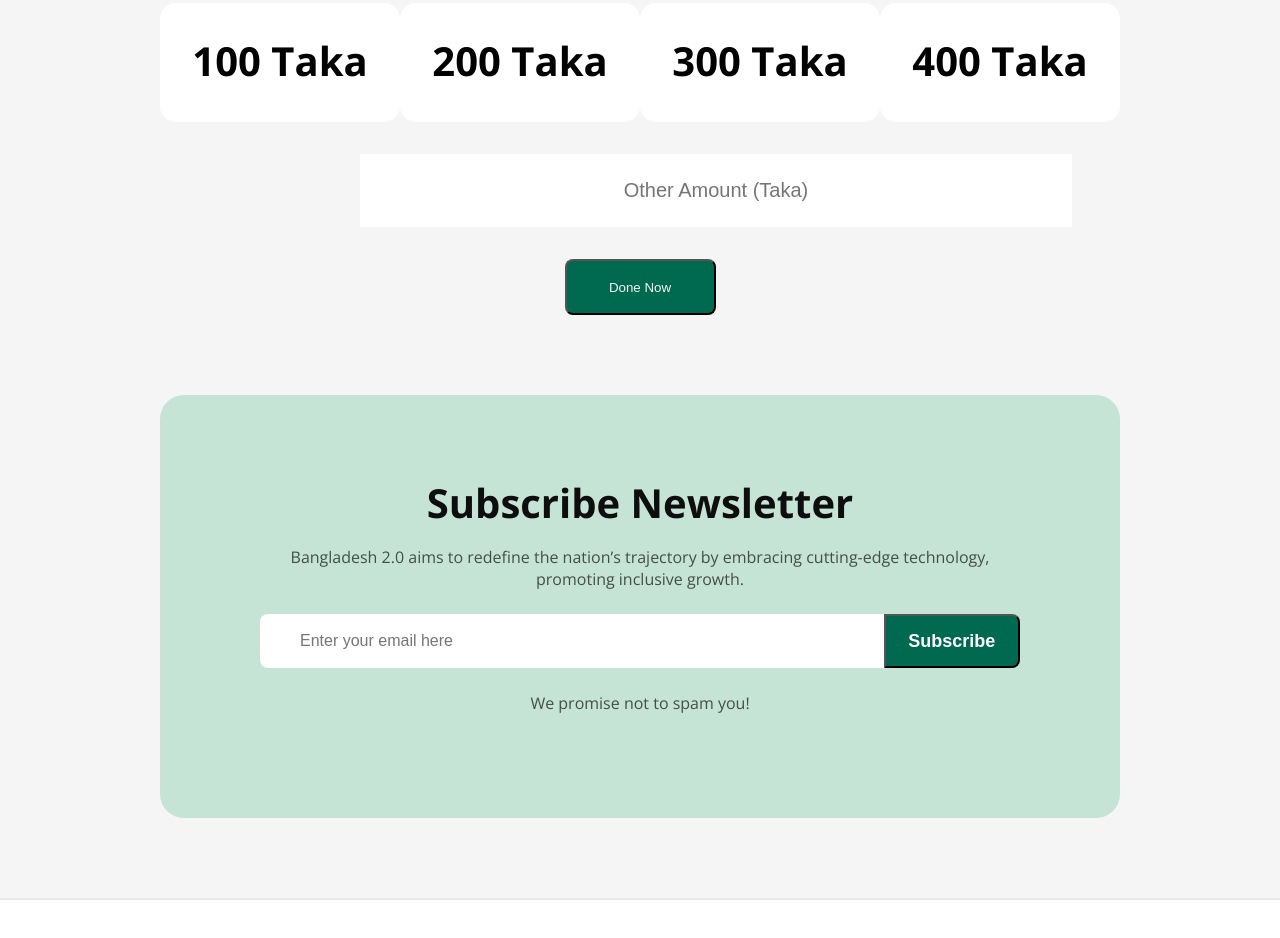
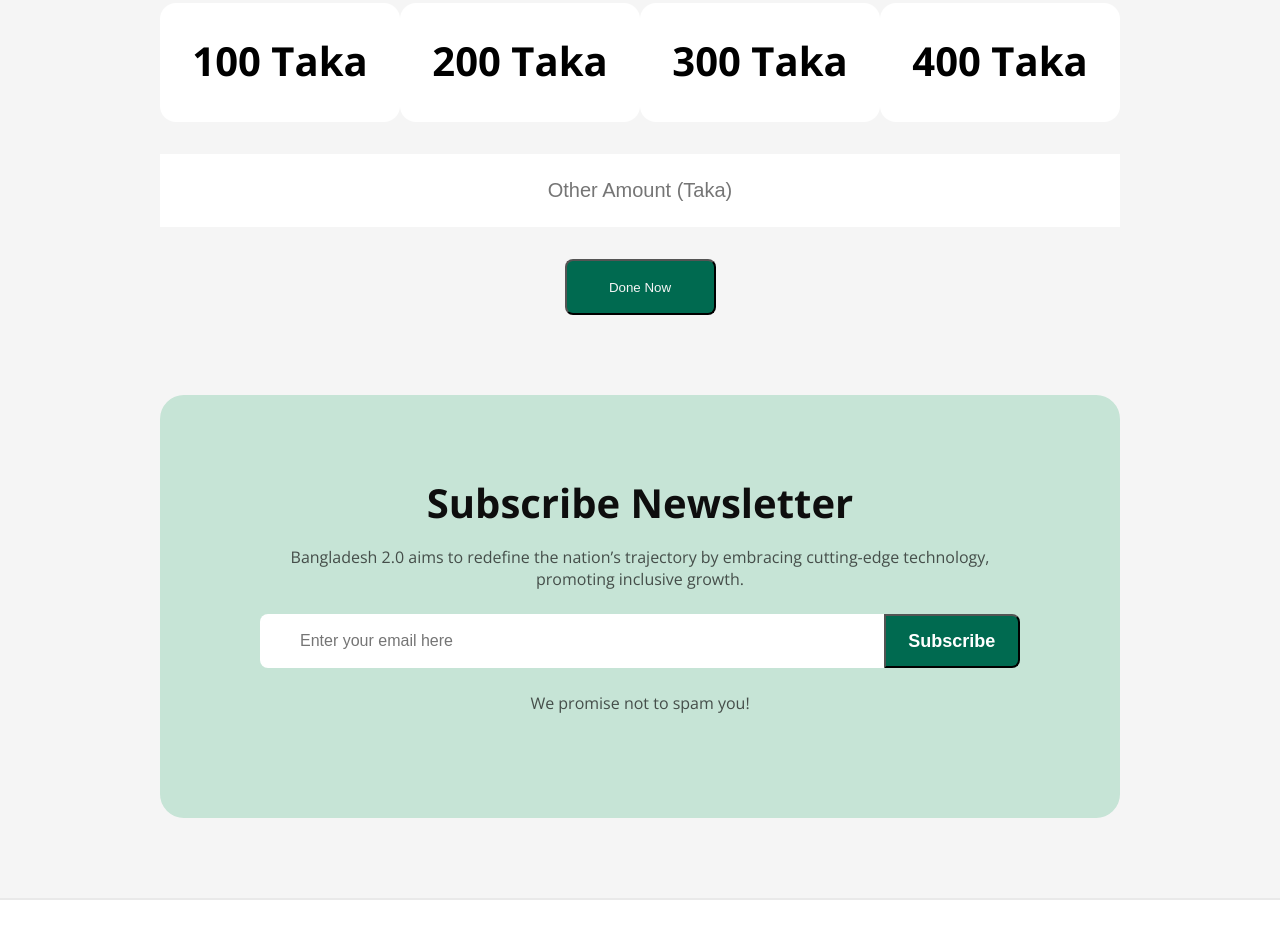
Before and after one commit to HasanUtshob/assignment-1, a plain HTML site: page index.html in a window 1280 px wide. Shown: the part 4788-5726 px from the top of the page. Drawn offline with nearby package versions, Linux system fonts and the light colour scheme.

Commit message:
input option edit

```diff
--- a/index.html
+++ b/index.html
@@ -255,7 +255,10 @@
 
                 <div class="tk"><h1>400 Taka</h1></div>
             </div>
+            <form class="tk-form" action="#">
                 <input type="text" placeholder="Other Amount (Taka)">
+            </form>
+
             <div class="center">
                 <button class="Donate" >Done Now</button>
 
--- a/style/style.css
+++ b/style/style.css
@@ -434,11 +434,15 @@ article > button{
     text-align: center;
     padding: 30px 20px 10px 20px;
 }
+.tk-form{
+    display: flex;
+    justify-content: center;
+
+}
 input[type="text"]{
-    width: 70%;
+    width: 1032px;
     padding: 25px 20px;
     text-align: center;
-    margin: 0 200px;
     color: rgba(14, 14, 14, 0.3);
     font-size: 20px;
     font-weight: normal;
```
